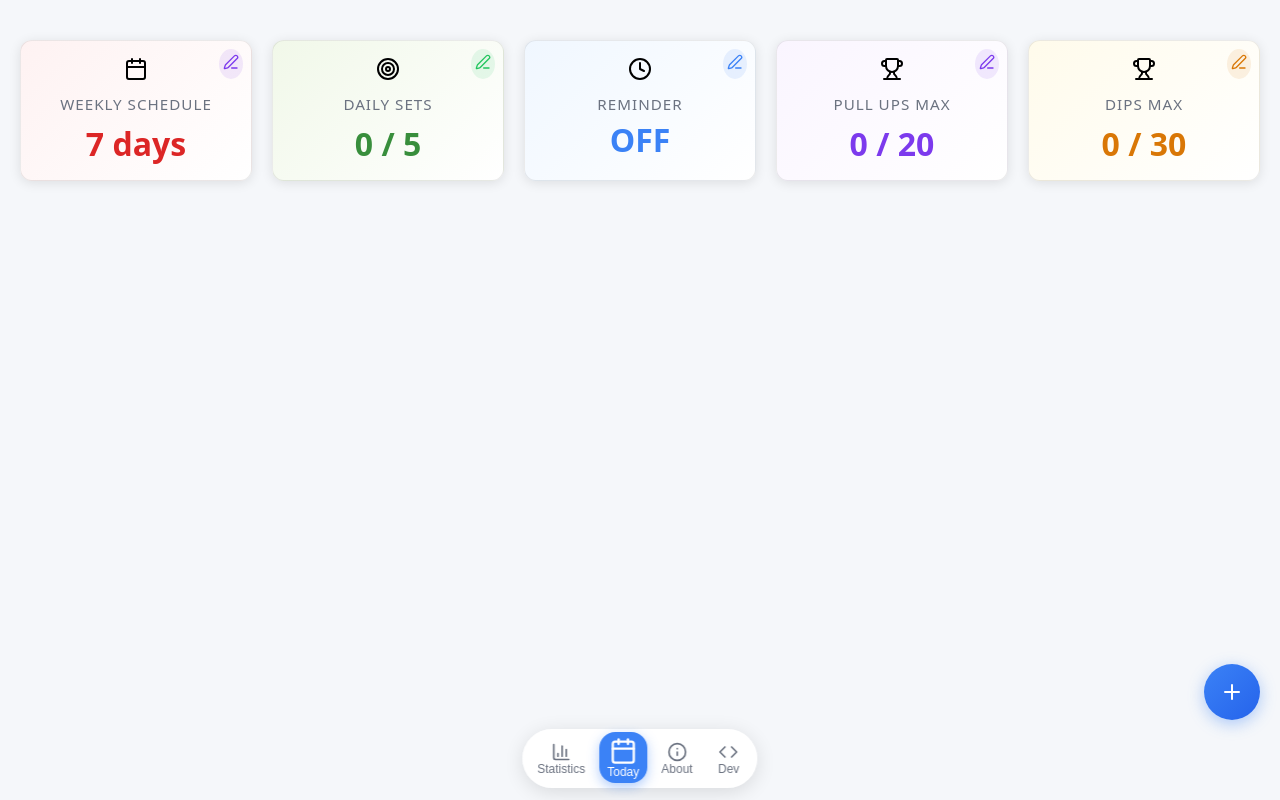
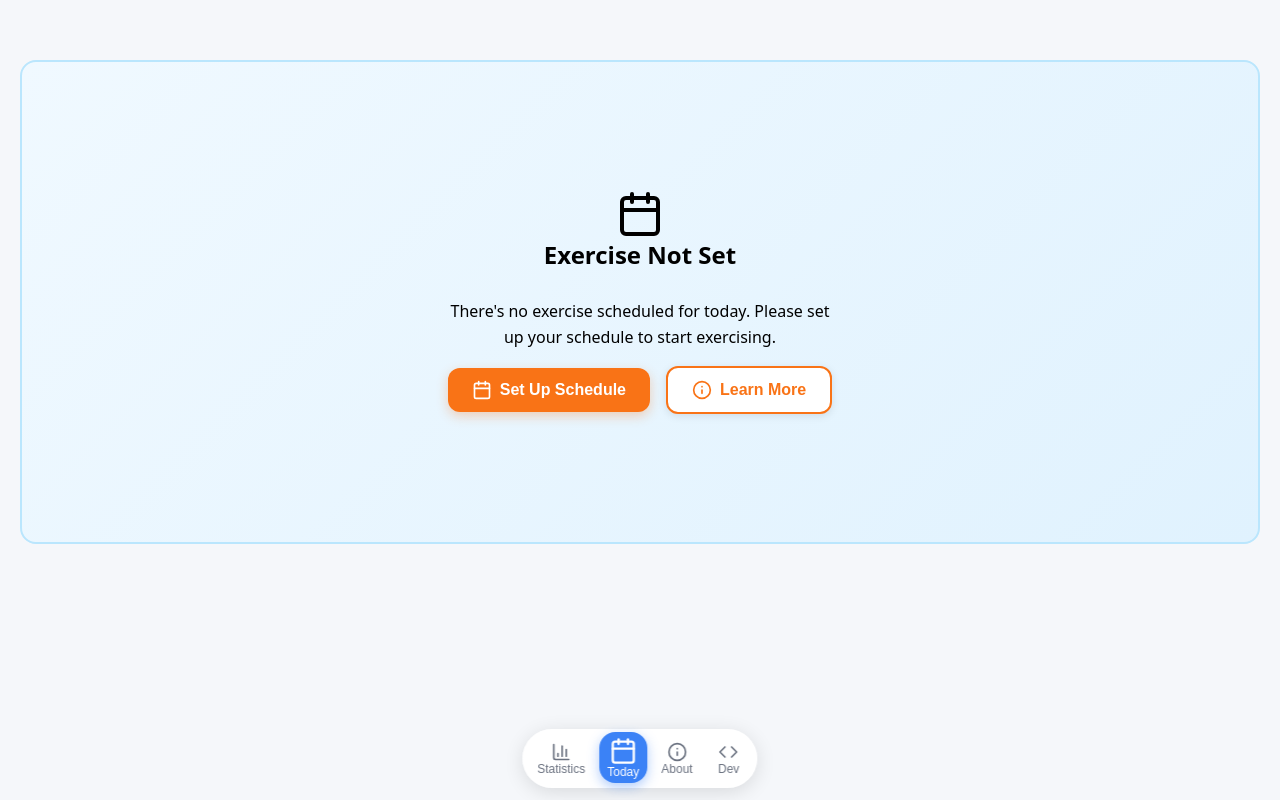
Before and after one commit to Brunomachadob/gtg, a React (Vite) app: page /#today in a window 1280 px wide. Before the commit this address led to /#today. Built offline with nearby package versions, Linux system fonts and the light colour scheme.

Commit message:
some stuff

```diff
--- a/src/App.tsx
+++ b/src/App.tsx
@@ -8,7 +8,7 @@ import { DateService } from './services/DateService';
 
 export function App() {
   const { currentPage, navigateTo } = useRouter();
-  const { config, setConfig } = useConfig();
+  const { config } = useConfig();
 
   // Get session data for countdown integration
   const todayIdx = DateService.getCurrentDate().getDay();
@@ -33,6 +33,7 @@ export function App() {
           <Today
             config={config}
             todayExercise={todayExercise}
+            navigateTo={navigateTo}
             countdown={shouldShowCountdown ? {
               reminder,
               timeRemaining,
--- a/src/components/About/About.tsx
+++ b/src/components/About/About.tsx
@@ -91,20 +91,21 @@ export function About() {
                 <div className="step">
                   <div className="step-number">1</div>
                   <div className="step-content">
-                    <h3>Configure Your Schedule</h3>
+                    <h3>Configure Your Weekly Schedule</h3>
                     <p>
-                      Set up your weekly exercise routine in the Config page. Choose which
-                      exercises to practice each day and how many sets you want to complete.
+                      Set up your weekly exercise routine with designated days for pull-ups,
+                      dips, and rest.
                     </p>
                   </div>
                 </div>
                 <div className="step">
                   <div className="step-number">2</div>
                   <div className="step-content">
-                    <h3>Set Your Intensity</h3>
+                    <h3>Configure how many sets per day</h3>
                     <p>
-                      For each set, aim for about 50-70% of your maximum reps. If you can
-                      do 10 pull-ups max, do 5-7 reps per set. Stay fresh and comfortable.
+                      By default it will start with 5 sets per day, but you can adjust this for more sets.
+                        Also doing more sets are not a problem,
+                        and we will keep track of how many days you were over the minimum.
                     </p>
                   </div>
                 </div>
@@ -121,13 +122,21 @@ export function About() {
                 <div className="step">
                   <div className="step-number">4</div>
                   <div className="step-content">
-                    <h3>Track Your Progress</h3>
+                    <h3>Set a recurring reminder</h3>
                     <p>
-                      Log each set in the Today page and monitor your consistency in the
-                      Statistics page. Focus on completing your daily minimum consistently.
+                      Set a reminder to be notified every time you have a set to do.
                     </p>
                   </div>
                 </div>
+                  <div className="step">
+                      <div className="step-number">5</div>
+                      <div className="step-content">
+                          <h3>Track your progress</h3>
+                          <p>
+                              Check the Statistics tab to monitor your daily, weekly, and monthly performance.
+                          </p>
+                      </div>
+                  </div>
               </div>
             </div>
 
--- a/src/components/Today/Today.css
+++ b/src/components/Today/Today.css
@@ -49,7 +49,8 @@
   align-items: center;
   justify-content: center;
   text-align: center;
-  padding: 60px 20px;
+  padding: 40px 20px;
+  min-height: 50vh;
   background: linear-gradient(135deg, #f0f9ff, #e0f2fe);
   border-radius: 16px;
   border: 2px solid #bae6fd;
@@ -1499,3 +1500,104 @@
     color: #f9fafb;
   }
 }
+
+.schedule-setup-button {
+  display: flex;
+  align-items: center;
+  gap: 8px;
+  background: #f97316;
+  color: white;
+  border: none;
+  border-radius: 12px;
+  padding: 12px 24px;
+  font-size: 16px;
+  font-weight: 600;
+  cursor: pointer;
+  transition: all 0.2s ease;
+  box-shadow: 0 4px 12px rgba(249, 115, 22, 0.3);
+}
+
+.schedule-setup-button:hover {
+  background: #ea580c;
+  transform: translateY(-2px);
+  box-shadow: 0 6px 16px rgba(249, 115, 22, 0.4);
+}
+
+.schedule-setup-button:active {
+  transform: translateY(0);
+  box-shadow: 0 4px 12px rgba(249, 115, 22, 0.3);
+}
+
+.learn-more-button {
+  display: flex;
+  align-items: center;
+  gap: 8px;
+  background: white;
+  color: #f97316;
+  border: 2px solid #f97316;
+  border-radius: 12px;
+  padding: 12px 24px;
+  font-size: 16px;
+  font-weight: 600;
+  cursor: pointer;
+  transition: all 0.2s ease;
+  box-shadow: 0 2px 8px rgba(0, 0, 0, 0.1);
+}
+
+.learn-more-button:hover {
+  background: #f97316;
+  color: white;
+  transform: translateY(-2px);
+  box-shadow: 0 6px 16px rgba(249, 115, 22, 0.3);
+}
+
+.learn-more-button:active {
+  transform: translateY(0);
+  box-shadow: 0 4px 12px rgba(249, 115, 22, 0.3);
+}
+
+/* Button container responsive styling */
+.rest-day-message .flex {
+  display: flex;
+  flex-wrap: wrap;
+  justify-content: center;
+  align-items: center;
+  gap: 16px;
+}
+
+/* For tablets and small screens */
+@media (max-width: 768px) {
+  .rest-day-message .flex {
+    flex-direction: column;
+    gap: 12px;
+  }
+
+  .schedule-setup-button,
+  .learn-more-button {
+    width: 100%;
+    max-width: 280px;
+    justify-content: center;
+  }
+}
+
+/* For very small screens */
+@media (max-width: 480px) {
+  .schedule-setup-button,
+  .learn-more-button {
+    padding: 14px 20px;
+    font-size: 15px;
+    max-width: 250px;
+  }
+
+  .rest-day-message {
+    padding: 32px 16px;
+  }
+
+  .rest-day-message h2 {
+    font-size: 1.5rem;
+  }
+
+  .rest-day-message .flex {
+    gap: 10px;
+  }
+}
--- a/src/components/Today/Today.tsx
+++ b/src/components/Today/Today.tsx
@@ -1,6 +1,6 @@
 import React, { useState } from 'react';
-import { Bed, Plus, Target, Clock, Trophy, Edit3, Calendar } from 'lucide-react';
-import { Config, Exercise } from '../../types';
+import { Bed, Plus, Target, Clock, Trophy, Edit3, Calendar, Info } from 'lucide-react';
+import {Config, Exercise, PageType} from '../../types';
 import { useSession } from '../../hooks/useSession';
 import { useMaxReps } from '../../hooks/useMaxReps';
 import './Today.css';
@@ -17,9 +17,10 @@ interface TodayProps {
   config: Config;
   todayExercise: Exercise;
   countdown?: CountdownData;
+  navigateTo: (page: PageType) => void;
 }
 
-export function Today({ config, todayExercise, countdown }: TodayProps) {
+export function Today({ config, todayExercise, countdown, navigateTo }: TodayProps) {
   const [showRepsInput, setShowRepsInput] = useState(false);
   const [newSetReps, setNewSetReps] = useState(0);
   const [showMaxRepsInput, setShowMaxRepsInput] = useState<string | null>(null);
@@ -61,6 +62,13 @@ export function Today({ config, todayExercise, countdown }: TodayProps) {
   }
 
   const handleAddSet = () => {
+    // Prevent adding sets if no valid exercise is scheduled for today
+    // Use type assertion to handle the case where todayExercise might be empty string
+    const exercise = todayExercise as string;
+    if (!exercise || exercise === '' || exercise === 'Rest') {
+      return;
+    }
+
     // Get the reps from the last completed set to pre-populate the input
     const completedSetsReps = setsDone.filter(reps => reps > 0);
     const lastSetReps = completedSetsReps.length > 0 ? completedSetsReps[completedSetsReps.length - 1] : 0;
@@ -200,6 +208,37 @@ export function Today({ config, todayExercise, countdown }: TodayProps) {
     newSchedule[dayIndex] = value as Exercise;
     setScheduleConfig(newSchedule);
   };
+
+  // If no exercise is scheduled for today (fresh app state), show a setup message
+  if ((!todayExercise || (todayExercise as string) === '') && !showScheduleInput) {
+    return (
+      <div className="today-page">
+        <div className="rest-day-message">
+          <Calendar className="mx-auto mb-4 text-orange-500" size={48} />
+          <h2 className="text-2xl font-bold text-gray-700 mb-2">Exercise Not Set</h2>
+          <p className="text-gray-600 text-center mb-4">
+            There's no exercise scheduled for today. Please set up your schedule to start exercising.
+          </p>
+          <div className="flex justify-center gap-4">
+            <button
+              className="schedule-setup-button"
+              onClick={handleUpdateSchedule}
+            >
+              <Calendar size={20} />
+              Set Up Schedule
+            </button>
+            <button
+              className="learn-more-button"
+              onClick={() => navigateTo('about')}
+            >
+              <Info size={20} />
+              Learn More
+            </button>
+          </div>
+        </div>
+      </div>
+    );
+  }
 
   return (
     <div className="today-page">
--- a/src/hooks/useRouter.ts
+++ b/src/hooks/useRouter.ts
@@ -4,7 +4,6 @@ import { PageType } from '../types';
 // Map hash values to page types
 const hashToPage: Record<string, PageType> = {
   '#today': 'today',
-  '#config': 'config',
   '#stats': 'stats',
   '#about': 'about',
   '#developer': 'developer',
@@ -13,7 +12,6 @@ const hashToPage: Record<string, PageType> = {
 
 const pageToHash: Record<PageType, string> = {
   'today': '#today',
-  'config': '#config',
   'stats': '#stats',
   'about': '#about',
   'developer': '#developer',
--- a/src/types/index.ts
+++ b/src/types/index.ts
@@ -1,7 +1,7 @@
 export const DAYS = ['Sunday', 'Monday', 'Tuesday', 'Wednesday', 'Thursday', 'Friday', 'Saturday'] as const;
 export const EXERCISES = ['Pull Ups', 'Dips', 'Rest'] as const;
 
-export type Exercise = typeof EXERCISES[number];
+export type Exercise = typeof EXERCISES[number] | '';
 
 export interface Config {
   days: Exercise[];
```
